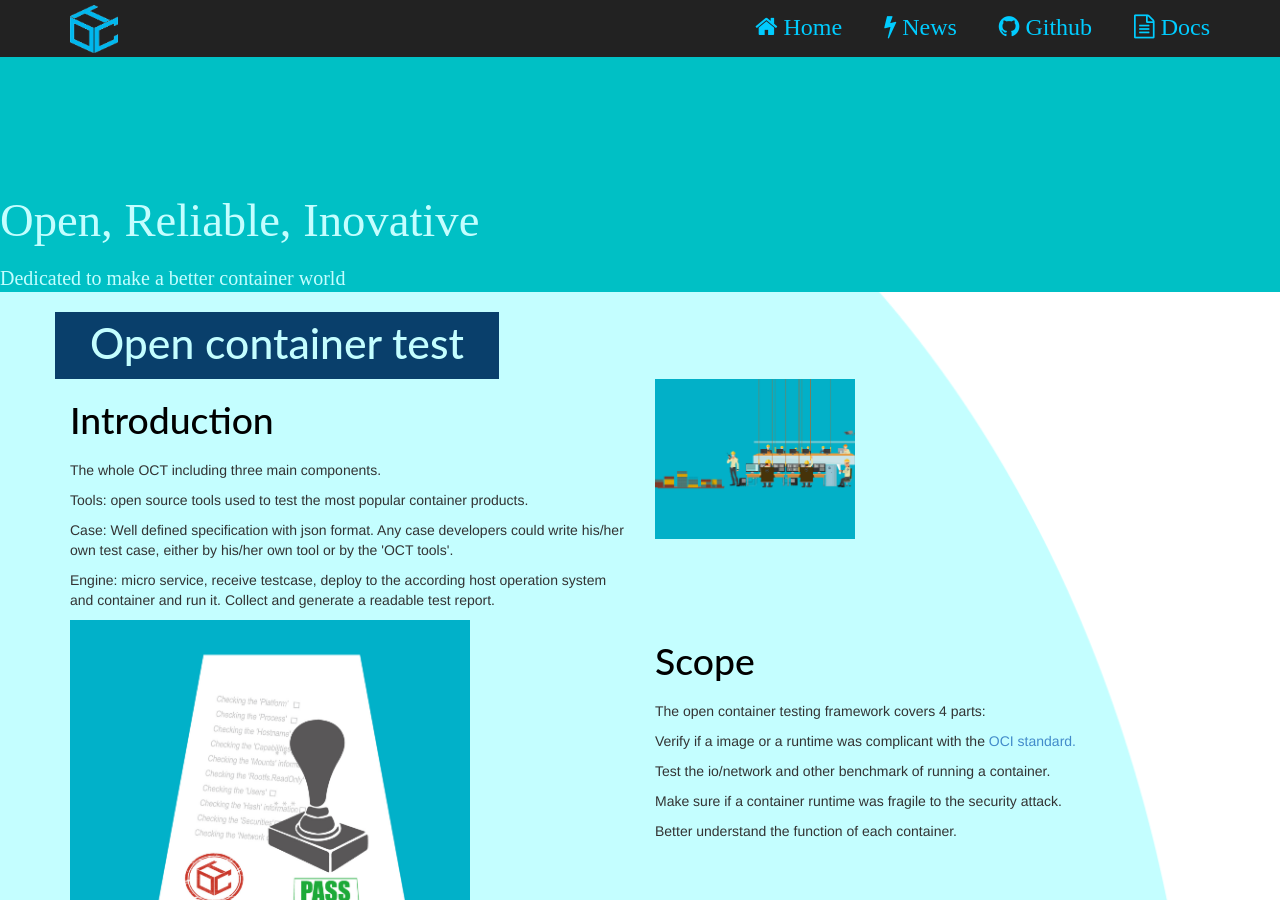
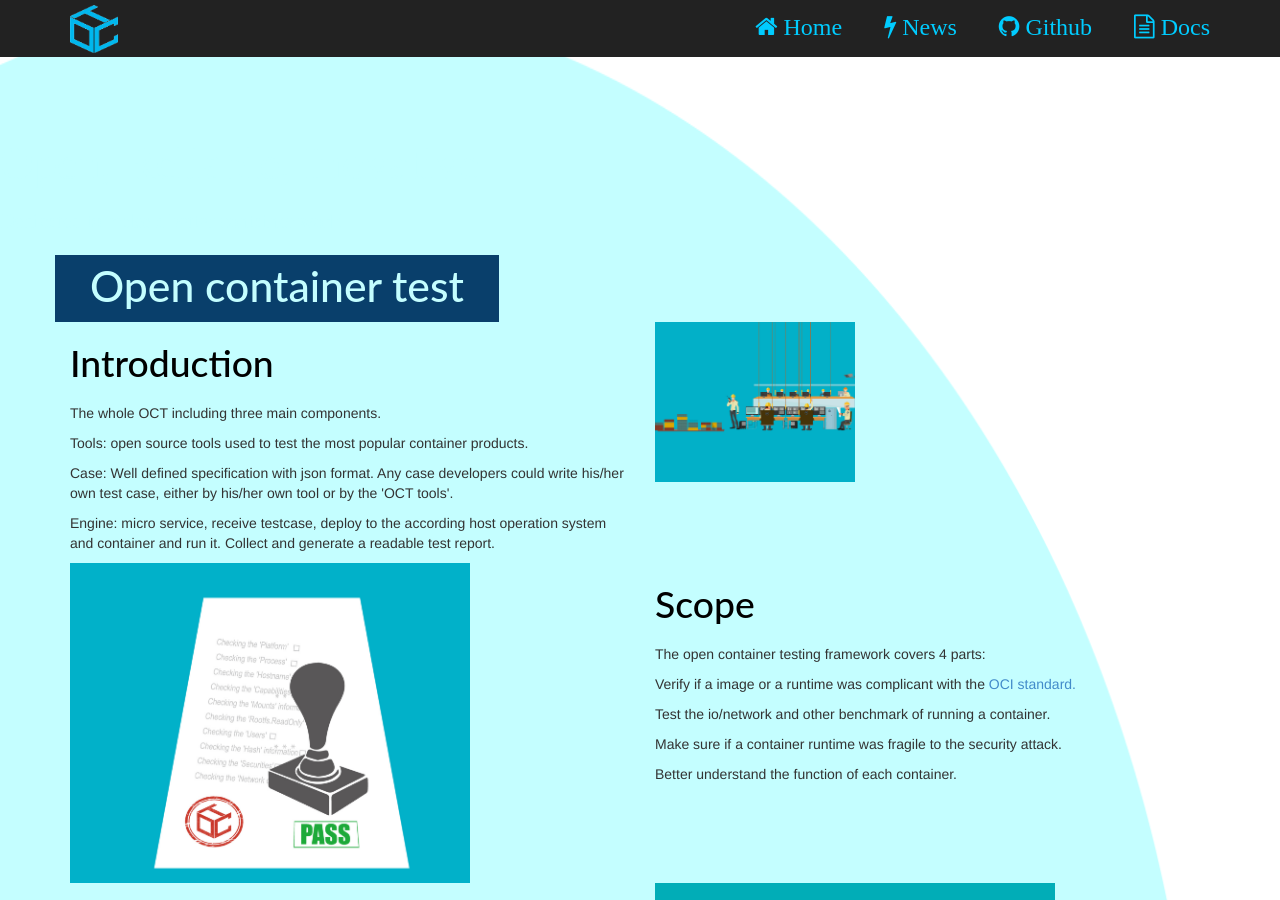
Before and after one commit to ociweb/ociweb.github.io, a Jekyll site: the page index.html, which Jekyll copies as it is, in a window 1280 px wide and 900 px high. Built offline with Jekyll 4.4.1, drawn with Linux system fonts in a browser that asks for light colours; some web fonts are replaced.

Commit message:
Update index.html

```diff
--- a/index.html
+++ b/index.html
@@ -32,10 +32,10 @@
             </p>
         </div>
     </nav>
-    <div class="head-empty">
-    </div>
+
+
     <div style="background-color:#00c0c5">
-
+   </div>
 
 
 		    <br>
@@ -45,10 +45,6 @@
 		   <div class="banner-little" <p>Dedicated to make a better container world</p>
 		   </div>
 
-
-
-
-</div>
 <div class="container">
     <div class="row introduction">
 	    <h2>Open container test</h2>
```
